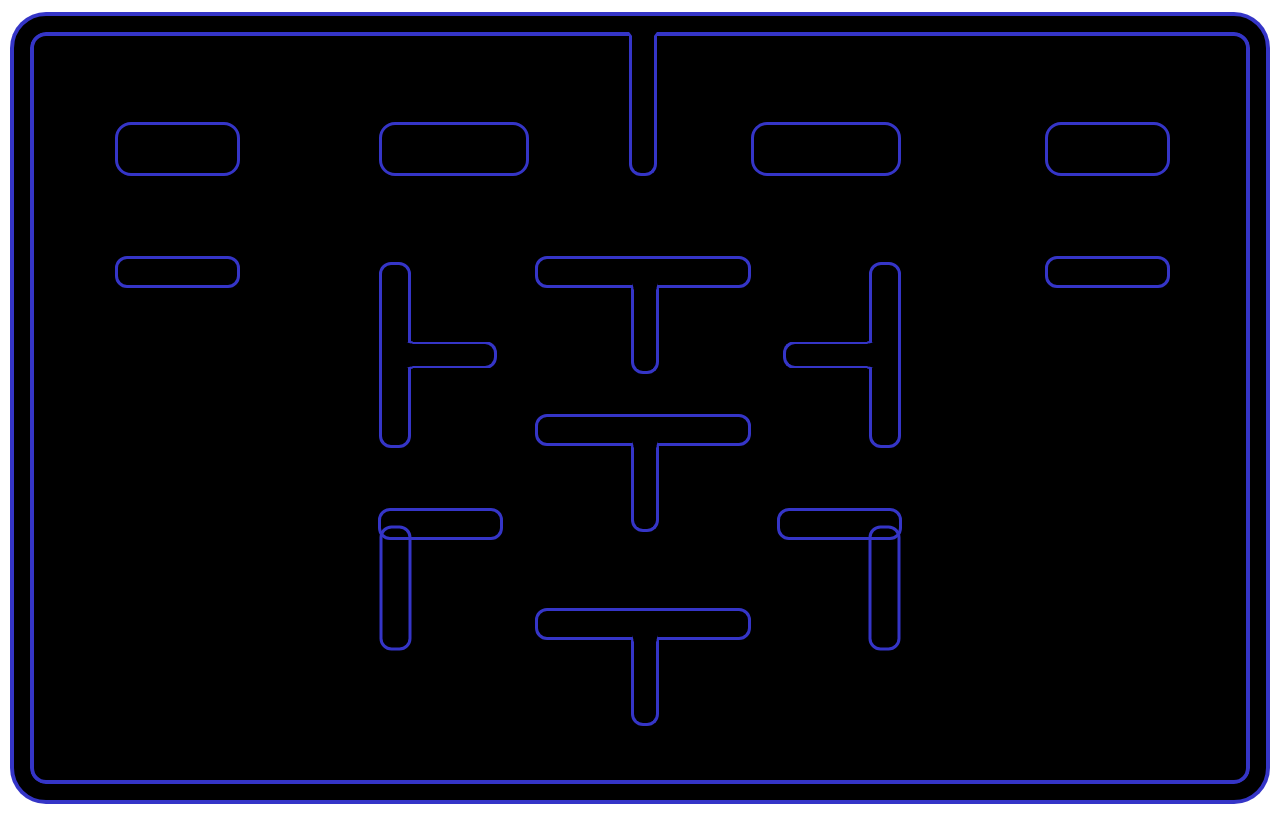
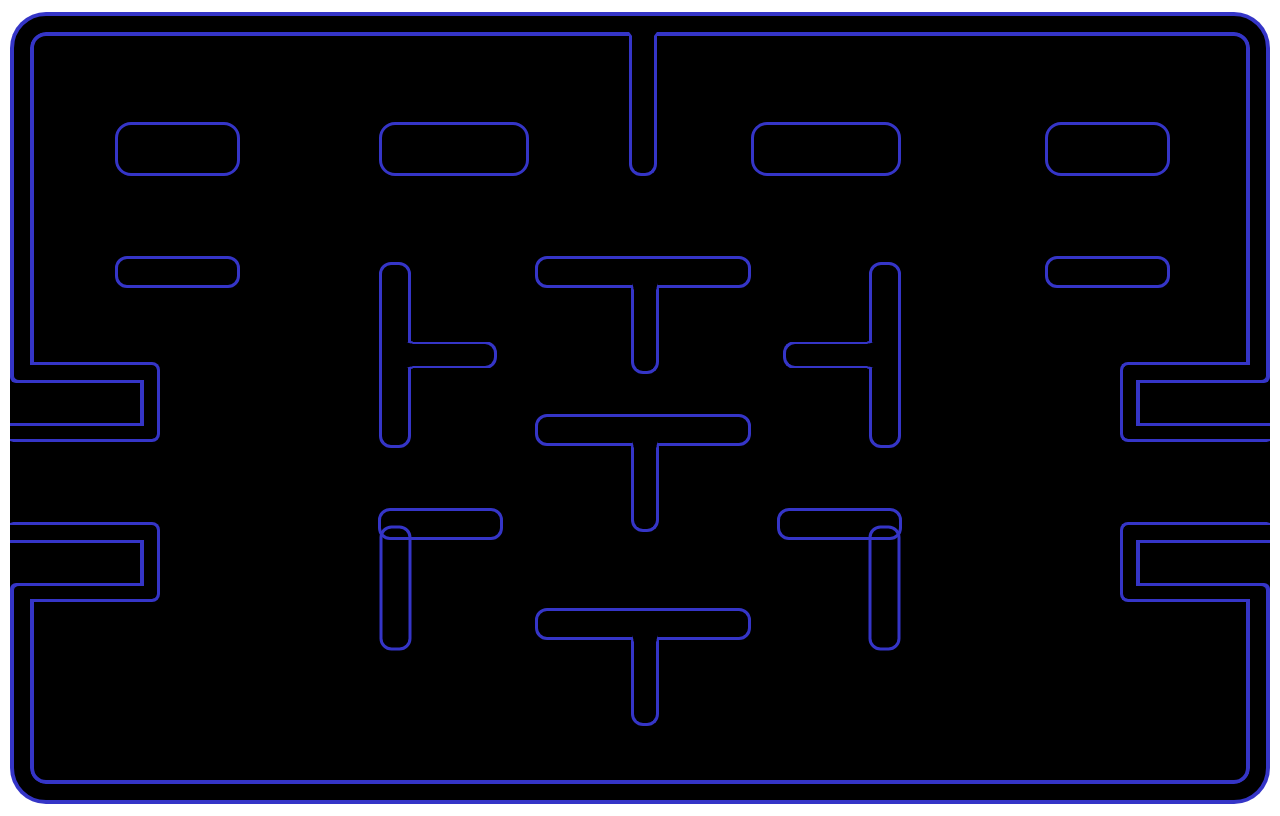
Before and after one commit to devNahuelOper/pacman, a website built with Parcel: page src/index.html in a window 1280 px wide. Built offline with nearby package versions, Linux system fonts and the light colour scheme.

Commit message:
Add sides to board

```diff
--- a/src/index.html
+++ b/src/index.html
@@ -2,7 +2,7 @@
 <html>
   <head>
     <title>Pac-Man</title>
-    <link rel="stylesheet" href="./index.scss">
+    <link rel="stylesheet" href="./index.scss" />
     <script src="./index.js" type="module"></script>
   </head>
   <body>
@@ -27,6 +27,27 @@
       <div id="table4" class="wall table"></div>
       <div id="table5" class="wall table"></div>
 
+      <div id="side1" class="wall side">
+        <hr />
+        <hr />
+        <hr />
+      </div>
+      <div id="side2" class="wall side">
+        <hr />
+        <hr />
+        <hr />
+      </div>
+      <div id="side3" class="wall side">
+        <hr />
+        <hr />
+        <hr />
+      </div>
+      <div id="side4" class="wall side">
+        <hr />
+        <hr />
+        <hr />
+      </div>
+
       <div class="pacman right">
         <div class="eye"></div>
         <div class="mouth"></div>
--- a/src/index.scss
+++ b/src/index.scss
@@ -1,4 +1,5 @@
 @import "./styles/base.scss";
+@import "./styles/sides.scss";
 
 $border-color: #3535c7;
 $pac-dimensions: 50;
@@ -179,7 +180,8 @@ body {
   top: 540px;
 }
 
-#line5, #line6 {
+#line5,
+#line6 {
   bottom: 244px;
   top: unset;
 }
--- /dev/null
+++ b/src/styles/sides.scss
@@ -0,0 +1,194 @@
+$border-color: #3535c7;
+
+.wall {
+  &.side {
+    width: 150px;
+    height: 80px;
+    border-radius: 0px 8px 8px 0px;
+    left: -20px;
+    border-left: 10px solid #000;
+    box-shadow: 0px 0px 0px 14px inset #000,
+      -2px 0px 0px 16px inset $border-color;
+    box-shadow: inset 1px 1px 0 14px #000, inset -2px 1px 0 15px $border-color,
+      -11px 12px 0px 6px inset $border-color,
+      -11px -10px 0px 6px inset $border-color;
+    hr {
+      position: absolute;
+      background: $border-color;
+      border: 0;
+      &:first-of-type {
+        width: 25px;
+        height: 3px;
+      }
+      &:nth-of-type(2) {
+        width: 12px;
+        height: 2px;
+      }
+      &:nth-of-type(3) {
+        width: 12px;
+        height: 3px;
+      }
+    }
+  }
+}
+
+#side1 {
+  top: 330px;
+  hr {
+    &:first-of-type {
+      bottom: 13px;
+      left: -10px;
+    }
+    &:nth-of-type(2) {
+      left: -10px;
+      bottom: -2px;
+    }
+    &:nth-of-type(3) {
+      top: 15px;
+      left: 4px;
+    }
+  }
+  &::before {
+    content: "";
+    width: 17px;
+    height: 82px;
+    display: block;
+    position: absolute;
+    background: #000;
+    top: -65px;
+    left: -7px;
+    border-bottom: 2px solid $border-color;
+    border-left: 1px solid $border-color;
+    border-bottom-left-radius: 6px;
+    box-shadow: -3px 1px 0px 0px $border-color, 0 1px 0px 0px $border-color;
+  }
+  &::after {
+    content: "";
+    display: block;
+    background: #000;
+    position: absolute;
+    width: 100%;
+    height: 80px;
+    top: 77px;
+    left: -10px;
+  }
+}
+
+#side2 {
+  top: 490px;
+  hr {
+    &:first-of-type {
+      top: 15px;
+      left: -10px;
+    }
+    &:nth-of-type(2) {
+      left: -10px;
+      top: -2px;
+    }
+    &:nth-of-type(3) {
+      bottom: 13px;
+      left: 4px;
+    }
+  }
+  &::before {
+    content: "";
+    width: 17px;
+    height: 82px;
+    display: block;
+    position: absolute;
+    background: #000;
+    top: 59px;
+    left: -7px;
+    border-top: 2px solid $border-color;
+    border-left: 1px solid $border-color;
+    border-top-left-radius: 6px;
+    box-shadow: -3px -1px 0px 0px $border-color, 0px -1px 0px 0px $border-color;
+  }
+}
+
+#side3 {
+  right: -20px;
+  top: 330px;
+  left: unset;
+  hr {
+    &:first-of-type {
+      bottom: 13px;
+      right: -10px;
+    }
+    &:nth-of-type(2) {
+      right: -10px;
+      bottom: -2px;
+    }
+    &:nth-of-type(3) {
+      top: 15px;
+      right: 4px;
+    }
+  }
+  &::before {
+    content: "";
+    width: 17px;
+    height: 82px;
+    display: block;
+    position: absolute;
+    background: #000;
+    top: -65px;
+    left: 127px;
+    border-bottom: 2px solid $border-color;
+    border-right: 1px solid $border-color;
+    border-bottom-right-radius: 6px;
+    box-shadow: 3px 1px 0px 0px $border-color, 0 1px 0px 0px $border-color;
+  }
+  &::after {
+    content: "";
+    display: block;
+    background: #000;
+    position: absolute;
+    width: 100%;
+    height: 80px;
+    top: 77px;
+    left: 10px;
+  }
+}
+
+#side4 {
+  right: -20px;
+  left: unset;
+  top: 490px;
+  hr {
+    &:first-of-type {
+      top: 15px;
+      right: -10px;
+    }
+    &:nth-of-type(2) {
+      top: -2px;
+      right: -10px;
+    }
+    &:nth-of-type(3) {
+      bottom: 13px;
+      right: 4px;
+    }
+  }
+  &::before {
+    content: "";
+    width: 17px;
+    height: 82px;
+    display: block;
+    position: absolute;
+    background: #000;
+    top: 59px;
+    left: 127px;
+    border-top: 2px solid $border-color;
+    border-right: 1px solid $border-color;
+    border-top-right-radius: 6px;
+    box-shadow: 3px -1px 0px 0px $border-color, 0px -1px 0px 0px $border-color;
+  }
+}
+
+#side3,
+#side4 {
+  border-right: 10px solid #000;
+  border-left: 3px solid $border-color;
+  border-radius: 8px 0px 0px 8px;
+  box-shadow: inset -1px 1px 0 14px #000, inset 2px -1px 0 15px $border-color,
+    inset 11px 12px 0 6px $border-color, inset 11px 11px 0 6px $border-color;
+}
```
